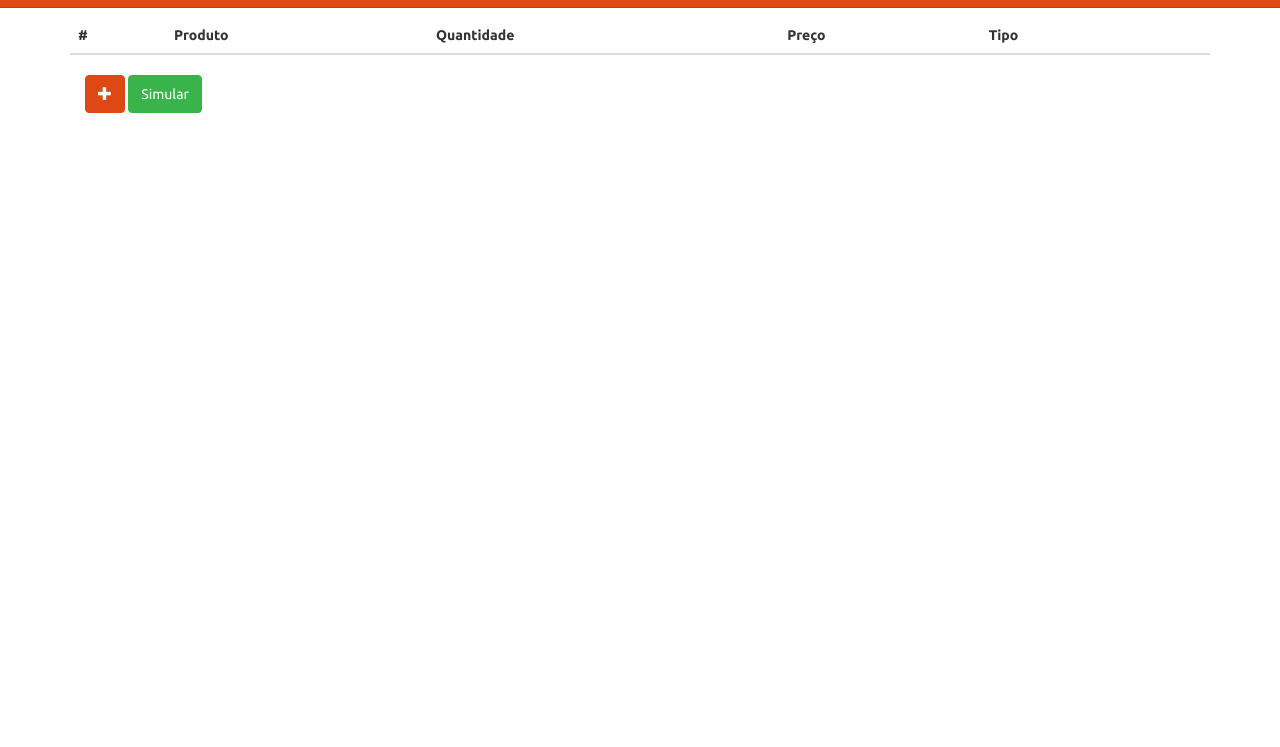
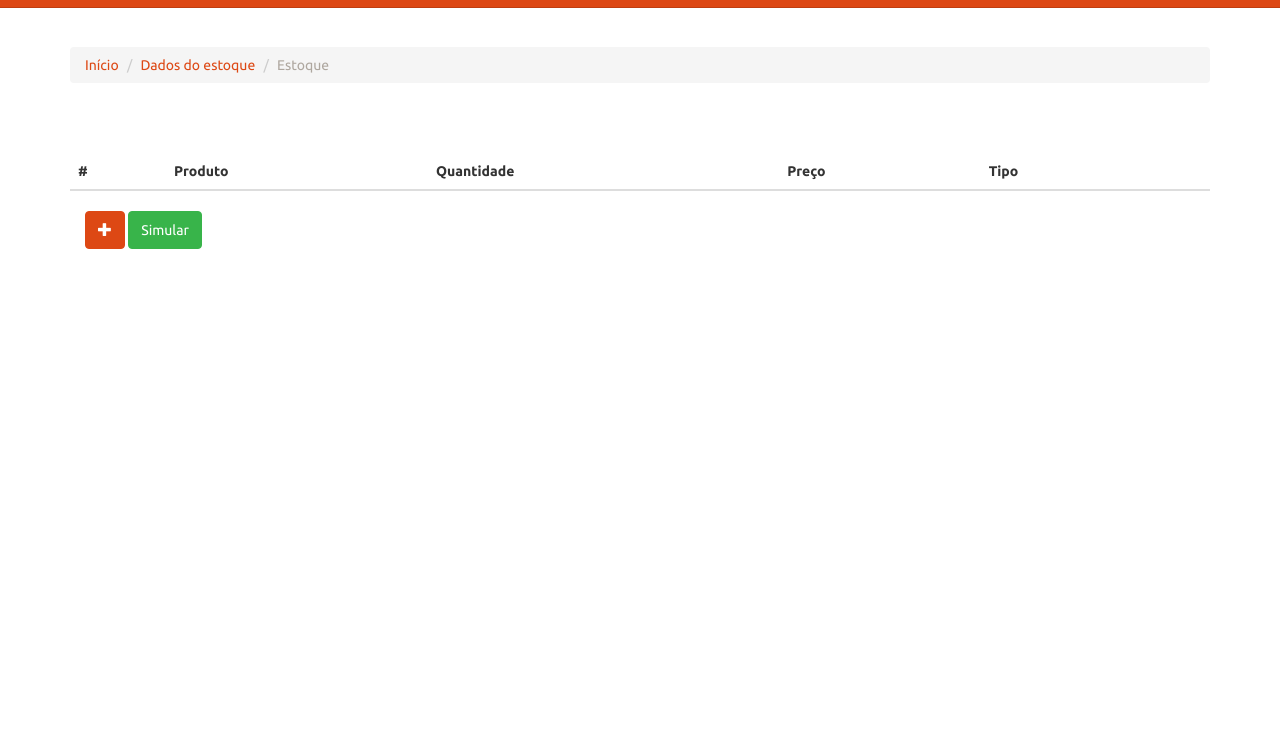
Before and after one commit to hugonomura/acp-estoque, a plain HTML site: page estoque.html in a window 1280 px wide. Shown: the part 53-800 px from the top of the page. Drawn offline with Linux system fonts and the light colour scheme.

Commit message:
adicionando navegação entre as páginas.

```diff
--- a/assets/css/estoque.css
+++ b/assets/css/estoque.css
@@ -1,3 +1,7 @@
 .product-entry {
     vertical-align: middle !important;
 }
+
+.breadcrumb {
+    margin-top: 100px;
+}
--- a/estoque.html
+++ b/estoque.html
@@ -26,6 +26,11 @@
         </div>
     </header>
     <div class="container">
+        <ul class="breadcrumb">
+            <li><a href="index.html">Início</a></li>
+            <li><a href="importar-estoque.html">Dados do estoque</a></li>
+            <li class="active">Estoque</li>
+        </ul>
         <table class="table table-striped table-hover " style="margin-top:70px;">
             <thead>
                 <tr>
```
Also changed, not shown: importar-estoque.html (+4 -0 lines), mrp.html (+4 -0 lines).
